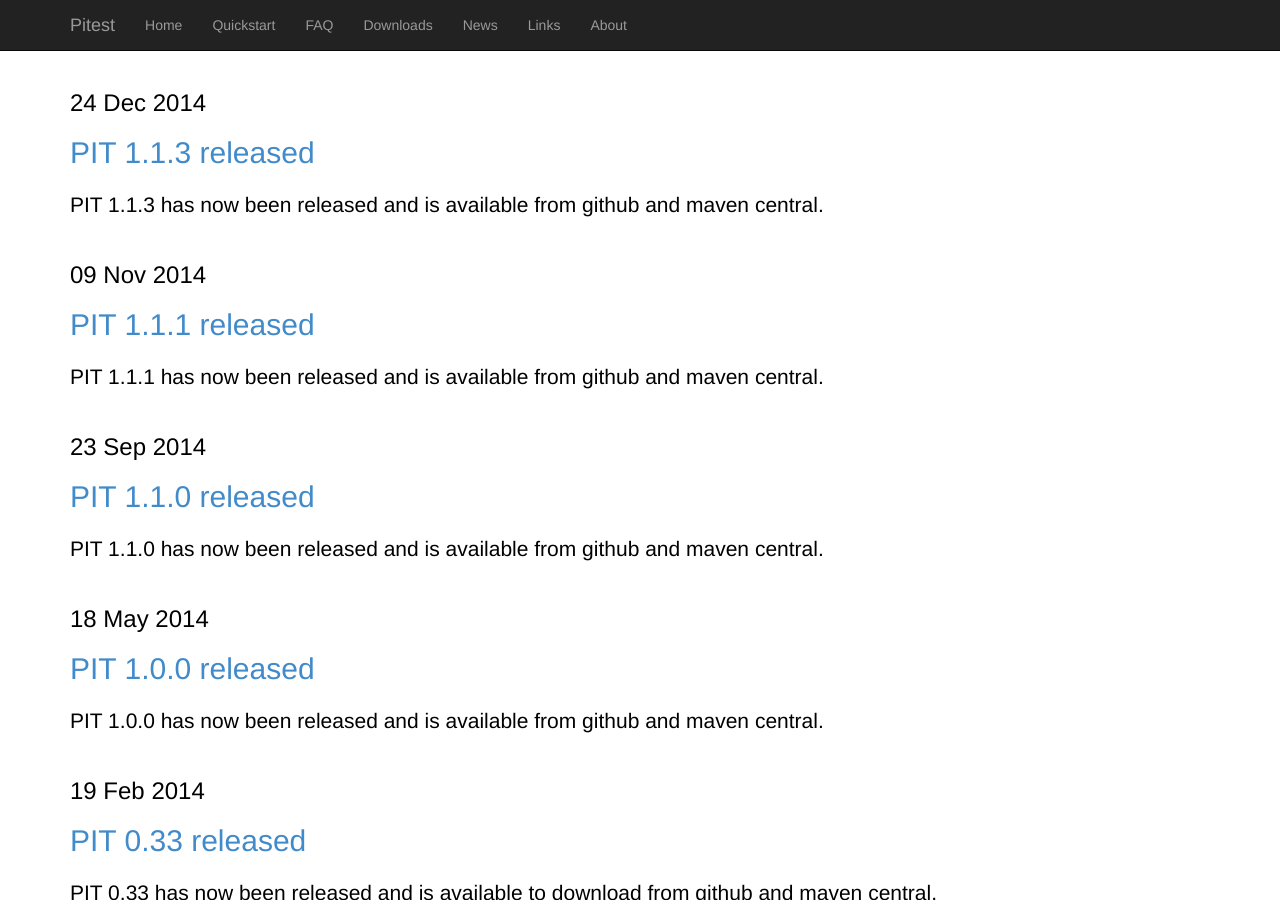
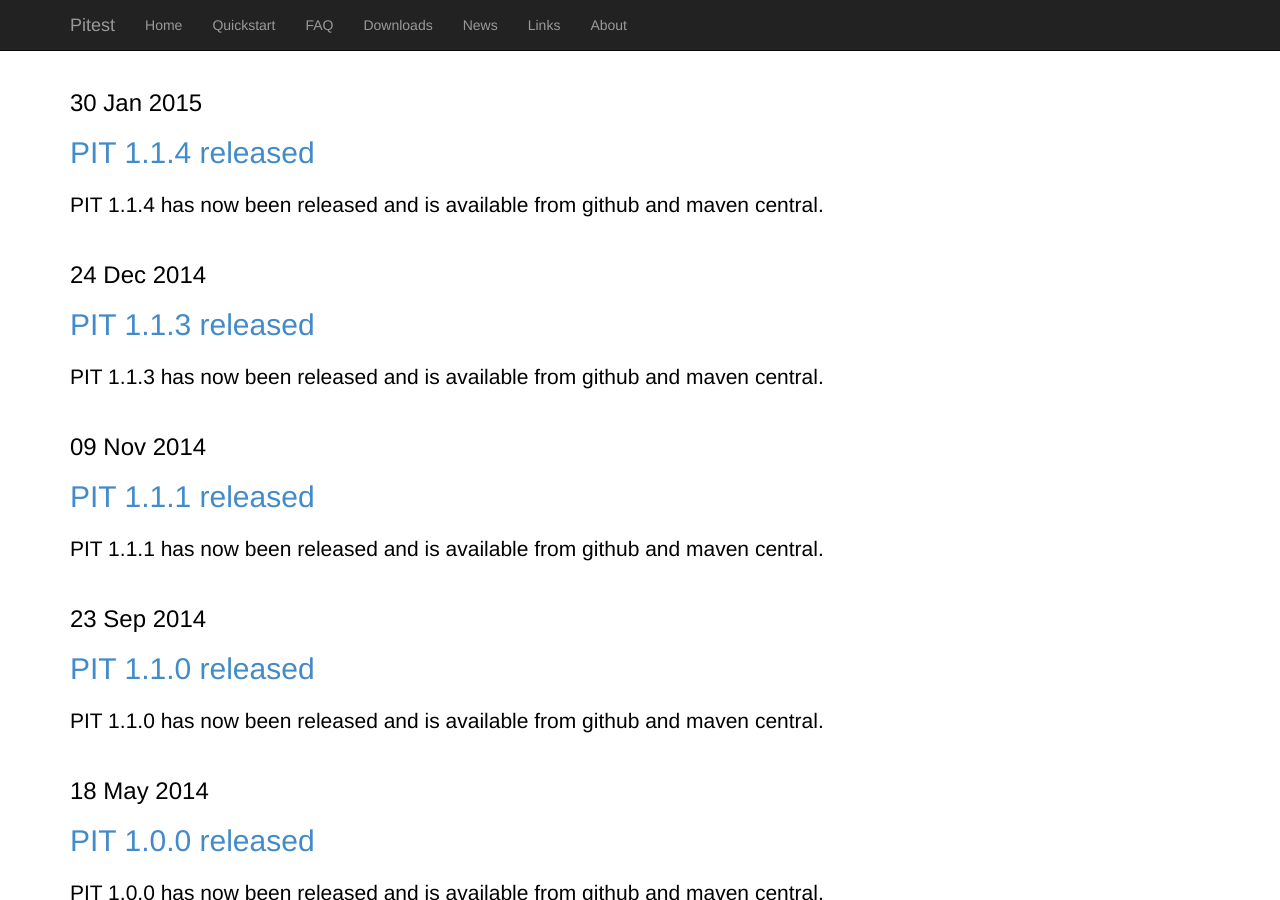
Before and after one commit to hcoles/pitest-site, a Jekyll site: the page built from pages/news.markdown, in a window 1280 px wide and 900 px high. Built offline with Jekyll 4.4.1, drawn with Linux system fonts in a browser that asks for light colours; Markdown is read by kramdown in place of the engine named in the settings; comment, search, counter and statistics services are not loaded.

Commit message:
1.1.4 release

```diff
--- /dev/null
+++ b/_posts/2015-01-30-release_1.1.4.markdown
@@ -0,0 +1,16 @@
+---
+title: PIT 1.1.4 released
+description: PIT 1.1.4 released
+tags: release
+layout: post
+---
+
+<!--permalink: /posts/2015/01/30/release_1.1.4-->
+
+PIT 1.1.4 has now been released and is available from github and maven central.
+
+<!-- more -->
+
+See [1.1.4](https://github.com/hcoles/pitest/releases/tag/pitest-parent-1.1.4) for details
+
+Amongst other changes this release restores compatibility with Java 5.
--- a/pages/faq.markdown
+++ b/pages/faq.markdown
@@ -17,7 +17,7 @@
 
 ## What are the requirements for running PIT?
 
-PIT requires Java 6 or above (1.1.0 was the last release to support running pitest on Java 5) and either JUnit or TestNG to be on the classpath.
+PIT requires Java 5 or above and either JUnit or TestNG to be on the classpath.
 
 JUnit 4.6 or above is supported (note JUnit 3 tests can be run using JUnit 4 so JUnit 3 tests are supported).
 
```
